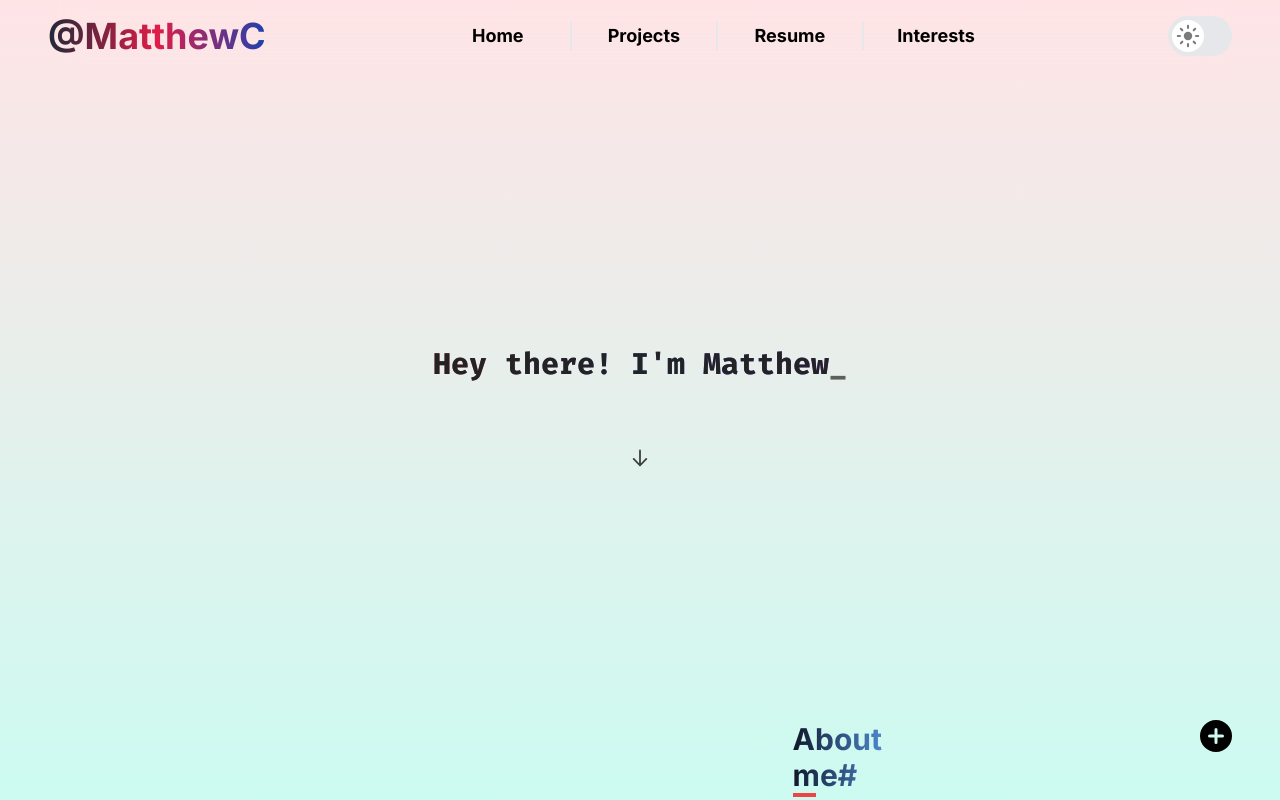
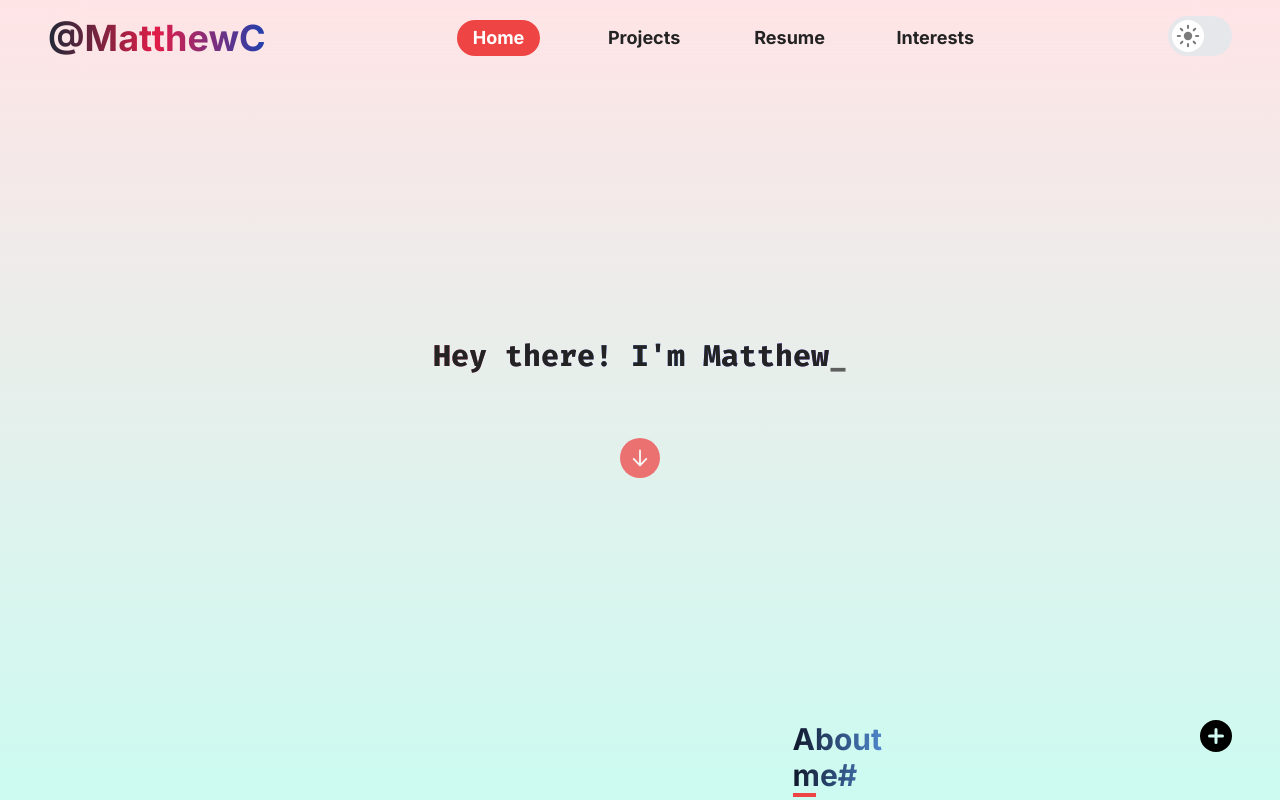
Before and after one commit to MattKen18/personal-site, a Next.js app in the folder personal-website/: page / in a window 1280 px wide. Built offline with nearby package versions, Linux system fonts and the light colour scheme; a web font is replaced by a local one.

Commit message:
change navigation to pills

```diff
--- a/personal-website/app/globals.css
+++ b/personal-website/app/globals.css
@@ -47,3 +47,23 @@
 #contacts-container ul {
   list-style-type: disc;
 }
+
+a.site-link {
+  position: relative;
+  padding: .25rem 1rem .25rem 1rem;
+
+}
+
+a.site-link::before {
+  position: absolute;
+  top: 0;
+  left: 0;
+  width: 100%;
+  height: 100%;
+}
+
+a.site-link.active-link {
+  background-color: #ef4444;
+  color: white;
+  border-radius: 9999px;
+}
--- a/personal-website/app/page.tsx
+++ b/personal-website/app/page.tsx
@@ -1,11 +1,16 @@
+'use client'
+
 import About from "@/components/About";
 import SectionHeading from "@/components/SectionHeading";
 import Stats from "@/components/Stats";
 import Welcome from "@/components/Welcome";
 import { ArrowDownIcon } from "@heroicons/react/20/solid";
+import { useRef } from "react";
 
 
  export default function Home() {
+  const aboutRef = useRef<HTMLDivElement>(null);
+
   return (
     <main className='p-10'>
       <div className={`snap-center w-full flex flex-col items-center justify-center`}>
@@ -15,10 +20,15 @@ import { ArrowDownIcon } from "@heroicons/react/20/solid";
           </SectionHeading>
           <br />
           <br />
-          <ArrowDownIcon className="w-6 animate-pulse" />
+          <ArrowDownIcon
+            onClick={() => aboutRef.current?.scrollIntoView({behavior: 'smooth'})}
+            className="w-10 p-2 text-white animate-pulse rounded-full bg-red-500 hover:cursor-pointer "
+          />
         </div>
       </div>
-      <div className="snap-center h-screen flex flex-col items-center justify-center">
+      <div
+      ref={aboutRef}
+      className="snap-center h-screen flex flex-col items-center justify-center">
         <About />
       </div>
       <div className="snap-center h-screen flex items-center justify-center">
--- a/personal-website/components/About.tsx
+++ b/personal-website/components/About.tsx
@@ -1,6 +1,6 @@
 'use client'
 
-import React from 'react'
+import React, { MutableRefObject, useRef } from 'react'
 import { motion } from 'framer-motion'
 import Image from 'next/image'
 import SectionHeading from './SectionHeading'
@@ -16,9 +16,11 @@ const aboutText : {
 
 
 function Intro() {
+  const aboutRef = useRef<HTMLDivElement | null>(null);
 
   return (
     <motion.div
+      ref={aboutRef}
       className='flex flex-col gap-20 items-center justify-center p-4 rounded-xl w-[80%] h-[80%] lg:h-full md:w-[70%] lg:w-[60%]'
       animate={{
         opacity: 0,
@@ -29,7 +31,8 @@ function Intro() {
         scale: 1,
       }}
       >
-      <div className='relative max-h-[80%] flex flex-col items-center justify-center lg:flex-row md:gap-10 gap-4'>
+      <div
+      className='relative max-h-[80%] flex flex-col items-center justify-center lg:flex-row md:gap-10 gap-4'>
         <div className='overflow-hidden w-full h-full'>
           <Image
             src='/profile.png'
--- a/personal-website/components/Header.tsx
+++ b/personal-website/components/Header.tsx
@@ -7,11 +7,14 @@ import SectionHeading from './SectionHeading';
 import useGradient from '@/lib/gradients';
 import Bars3Icon from '@heroicons/react/24/solid/esm/Bars3Icon';
 import $ from 'jquery'
+import { usePathname } from 'next/navigation';
 
 
 function Header() {
   const headerRef = useRef<HTMLDivElement>(null);
   const [headerShown, setHeaderShown] = useState<boolean>(true);
+
+  const pathname = usePathname();
 
   const toggleHeader = () => {
     let displayStyle;
@@ -56,7 +59,7 @@ function Header() {
 
   return (
     <header className={`w-screen fixed px-4 md:block md:px-12 h-fit z-50 bg-transparent`}>
-      <div className='relative flex flex-col py-4 backdrop-blur-lg items-center md:flex-row font-bold md:text-2xl'>
+      <div className='relative flex w-full flex-col py-4 backdrop-blur-lg items-center md:flex-row font-bold md:text-2xl'>
         <div className='fixed left-2 top-2 h-full'>
           <button
           className='absolute left-1 top-1 md:hidden p-1'
@@ -65,6 +68,7 @@ function Header() {
             <Bars3Icon className='dark:text-white text-gray-900 h-6 w-6' />
           </button>
         </div>
+
         <SectionHeading gradientValue={'logo'} align='center'>
           <span className={`text-xl md:text-4xl`}>
             <Link href='/'>
@@ -74,27 +78,32 @@ function Header() {
             </Link>
           </span>
         </SectionHeading>
+
         <div className={`w-full flex flex-1`}
           ref={headerRef}
         >
-          <div className='flex flex-1 flex-col md:flex-row items-center justify-center'>
-            <ul className='flex-1 flex flex-col md:flex-row lg:px-20 xl:px-40 2xl:px-96 text-lg rounded-lg'>
-              <li className='flex items-center justify-center flex-1 lg:border-r-2 lg:dark:border-r-slate-100/20'>
-                <Link href='/'>Home</Link>
-              </li>
-              <li className='flex items-center justify-center flex-1 lg:border-r-2 lg:dark:border-r-slate-100/20'>
-                <Link href='/projects'>Projects</Link>
-              </li>
-              <li className='flex items-center justify-center flex-1 lg:border-r-2 lg:dark:border-r-slate-100/20'>
-                <Link href='/resume'>Resume</Link>
+          <div className='flex flex-1 flex-col md:flex-row items-center justify-center text-dark-text dark:text-light-text'>
+            <ul className='flex-1 flex flex-col md:flex-row lg:px-20 xl:px-40 2xl:px-80 text-lg rounded-lg'>
+              <li className='flex items-center justify-center flex-1'>
+                <Link href='/' className={`site-link ${pathname == "/" && "active-link"}`}>Home</Link>
               </li>
               <li className='flex items-center justify-center flex-1'>
-                <Link href='/interests'>Interests</Link>
+                <Link href='/projects' className={`site-link ${pathname == "/projects" && "active-link"}`}>Projects</Link>
+              </li>
+              <li className='flex items-center justify-center flex-1'>
+                <Link href='/resume' className={`site-link ${pathname == "/resume" && "active-link"}`}>Resume</Link>
+              </li>
+              <li className='flex items-center justify-center flex-1'>
+                <Link href='/interests' className={`site-link ${pathname == "/interests" && "active-link"}`}>Interests</Link>
               </li>
             </ul>
-            <ThemeToggle />
-
+            <div className='hidden md:block scale-75 lg:scale-100'>
+              <ThemeToggle />
+            </div>
           </div>
+        </div>
+        <div className='fixed top-2 right-2 scale-75 md:hidden'>
+          <ThemeToggle />
         </div>
       </div>
     </header>
```
Also changed, not shown: personal-website/components/Stats.tsx (+8 -8 lines).
